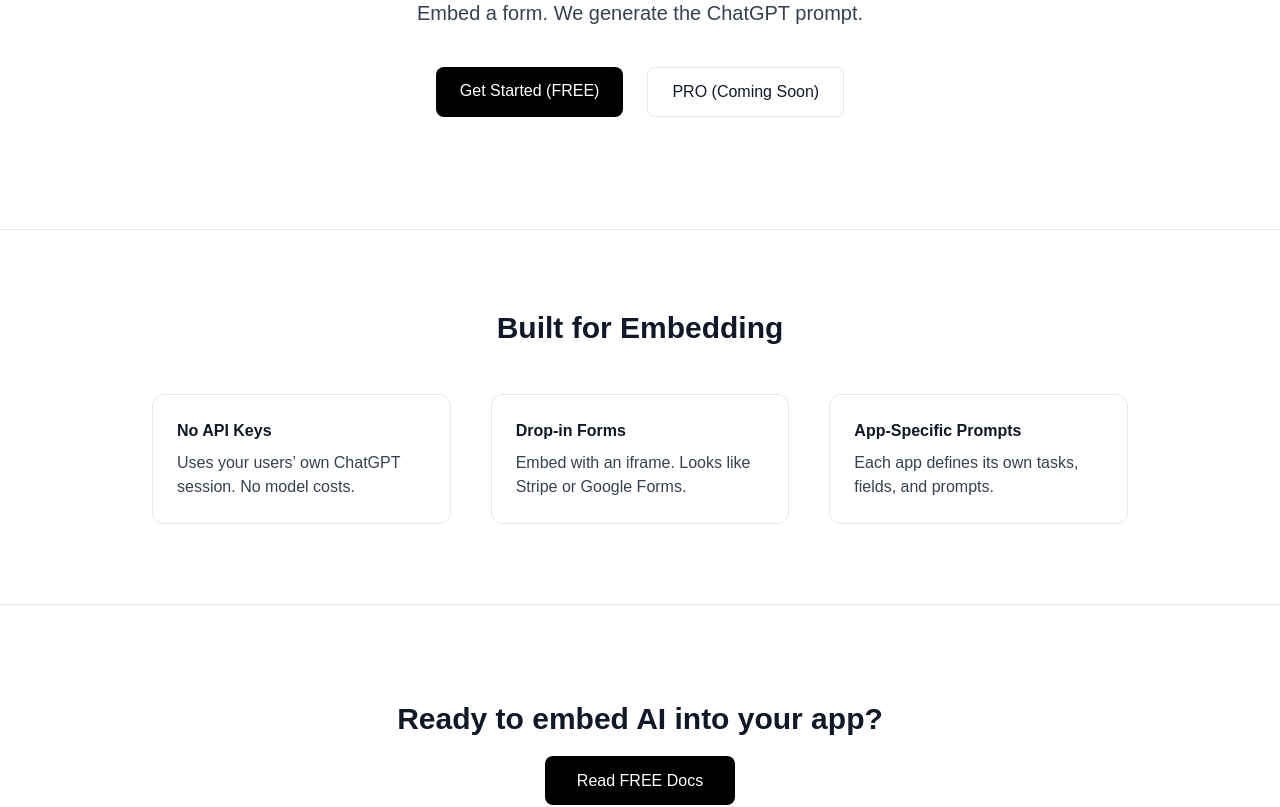
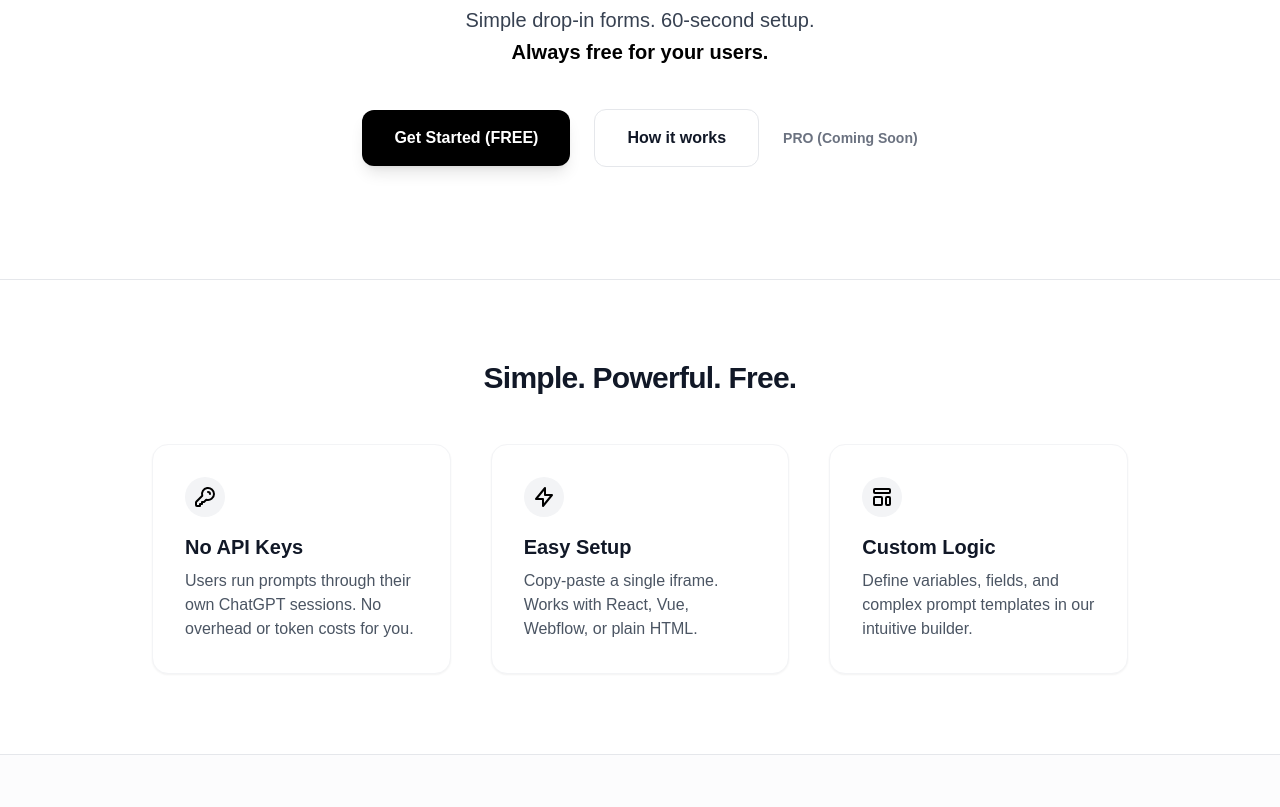
Before and after one commit to teddykr08/scaffold, a Next.js app: page / in a window 1280 px wide. Shown: the part 282-1089 px from the top of the page. Built offline with nearby package versions, Linux system fonts and the light colour scheme; no server answers.

Commit message:
Mk 3.1 has navbar and revisions

```diff
--- a/app/components/Navbar.tsx
+++ b/app/components/Navbar.tsx
@@ -65,7 +65,7 @@ export default function Navbar() {
         <div className="hidden md:flex items-center gap-8 text-sm font-medium text-gray-600">
           <Link href="/how-it-works" className="hover:text-black transition-colors">How It Works</Link>
           <Link href="/faq" className="hover:text-black transition-colors">FAQ</Link>
-          <Link href="/pricing" className="hover:text-black transition-colors">Pricing</Link>
+          <Link href="/pricing" className="hover:text-black transition-colors">Pricing(it&apos;s free)</Link>
           <Link href="/contact" className="hover:text-black transition-colors">Contact</Link>
         </div>
 
@@ -73,7 +73,7 @@ export default function Navbar() {
         <div className="flex items-center gap-4">
           {!user ? (
             <Link
-              href="/login"
+              href="/login?mode=signup"
               className="px-4 py-2 text-sm font-medium bg-black text-white rounded-lg hover:bg-gray-800 transition-colors"
             >
               Sign In
--- a/app/how-it-works/page.tsx
+++ b/app/how-it-works/page.tsx
@@ -7,6 +7,7 @@ export default function HowItWorks() {
         <div className="min-h-screen bg-white py-20 px-6">
             <div className="max-w-3xl mx-auto">
                 <h1 className="text-4xl font-bold mb-8 tracking-tight text-gray-900 text-center">How it Works</h1>
+                <h2 className="text-2xl font-bold text-gray-800 text-center mb-4 leading-tight">We give your app all the power and convenience of AI, but for FREE</h2>
 
                 <div className="prose prose-lg text-gray-700 mx-auto">
                     <p className="text-xl mb-12 text-center text-gray-600 leading-relaxed">
@@ -47,7 +48,7 @@ export default function HowItWorks() {
 
                     <div className="mt-20 text-center p-12 bg-gray-50 rounded-3xl border border-gray-100">
                         <h2 className="text-2xl font-bold mb-4">Ready to start?</h2>
-                        <Link href="/login" className="inline-block px-8 py-4 bg-black text-white rounded-xl font-bold hover:bg-gray-800 transition-all shadow-xl hover:shadow-2xl">
+                        <Link href="/login?mode=signup" className="inline-block px-8 py-4 bg-black text-white rounded-xl font-bold hover:bg-gray-800 transition-all shadow-xl hover:shadow-2xl">
                             Build your first app
                         </Link>
                     </div>
--- a/app/login/page.tsx
+++ b/app/login/page.tsx
@@ -1,11 +1,13 @@
 "use client";
 
-import { useState } from "react";
+import { useState, useEffect, Suspense } from "react";
 import { useAuth } from "../context/AuthContext";
-import { useRouter } from "next/navigation";
+import { useRouter, useSearchParams } from "next/navigation";
 
-export default function LoginPage() {
-    const [isSignUp, setIsSignUp] = useState(false);
+function LoginContent() {
+    const searchParams = useSearchParams();
+    const mode = searchParams.get("mode");
+    const [isSignUp, setIsSignUp] = useState(mode === "signup");
     const [email, setEmail] = useState("");
     const [password, setPassword] = useState("");
     const [error, setError] = useState("");
@@ -13,6 +15,12 @@ export default function LoginPage() {
 
     const { signIn, signUp, signInWithGoogle, signInWithGitHub } = useAuth();
     const router = useRouter();
+
+    useEffect(() => {
+        if (mode === "signup") {
+            setIsSignUp(true);
+        }
+    }, [mode]);
 
     async function handleEmailAuth(e: React.FormEvent) {
         e.preventDefault();
@@ -47,11 +55,18 @@ export default function LoginPage() {
     }
 
     return (
-        <main className="min-h-screen bg-white flex items-center justify-center p-6">
+        <main className="min-h-screen bg-white flex items-center justify-center p-6 text-gray-900">
             <div className="w-full max-w-md">
-                <h1 className="text-3xl font-bold text-center mb-8">
-                    {isSignUp ? "Create Account" : "Welcome Back"}
-                </h1>
+                <div className="text-center mb-8">
+                    <h1 className="text-3xl font-bold">
+                        {isSignUp ? "Create Account" : "Welcome Back"}
+                    </h1>
+                    {isSignUp && (
+                        <p className="text-sm text-gray-500 mt-1 font-normal opacity-70 scale-90">
+                            we&apos;re happy to have you
+                        </p>
+                    )}
+                </div>
 
                 {error && (
                     <div className="mb-4 p-3 bg-red-50 border border-red-200 rounded-lg text-red-800 text-sm">
@@ -63,7 +78,7 @@ export default function LoginPage() {
                     <button
                         onClick={() => handleSocialAuth("google")}
                         disabled={loading}
-                        className="w-full flex items-center justify-center gap-3 px-4 py-3 border border-gray-300 rounded-lg hover:bg-gray-50 disabled:opacity-50"
+                        className="w-full flex items-center justify-center gap-3 px-4 py-3 border border-gray-300 rounded-lg hover:bg-gray-50 disabled:opacity-50 transition-colors"
                     >
                         <svg width="20" height="20" viewBox="0 0 20 20">
                             <path fill="#4285F4" d="M19.6 10.23c0-.82-.1-1.42-.25-2.05H10v3.72h5.5c-.15.96-.74 2.31-2.04 3.22v2.45h3.16c1.89-1.73 2.98-4.3 2.98-7.34z" />
@@ -77,7 +92,7 @@ export default function LoginPage() {
                     <button
                         onClick={() => handleSocialAuth("github")}
                         disabled={loading}
-                        className="w-full flex items-center justify-center gap-3 px-4 py-3 border border-gray-300 rounded-lg hover:bg-gray-50 disabled:opacity-50"
+                        className="w-full flex items-center justify-center gap-3 px-4 py-3 border border-gray-300 rounded-lg hover:bg-gray-50 disabled:opacity-50 transition-colors"
                     >
                         <svg width="20" height="20" viewBox="0 0 20 20" fill="currentColor">
                             <path fillRule="evenodd" d="M10 0C4.477 0 0 4.484 0 10.017c0 4.425 2.865 8.18 6.839 9.504.5.092.682-.217.682-.483 0-.237-.008-.868-.013-1.703-2.782.605-3.369-1.343-3.369-1.343-.454-1.158-1.11-1.466-1.11-1.466-.908-.62.069-.608.069-.608 1.003.07 1.531 1.032 1.531 1.032.892 1.53 2.341 1.088 2.91.832.092-.647.35-1.088.636-1.338-2.22-.253-4.555-1.113-4.555-4.951 0-1.093.39-1.988 1.029-2.688-.103-.253-.446-1.272.098-2.65 0 0 .84-.27 2.75 1.026A9.564 9.564 0 0110 4.844c.85.004 1.705.115 2.504.337 1.909-1.296 2.747-1.027 2.747-1.027.546 1.379.203 2.398.1 2.651.64.7 1.028 1.595 1.028 2.688 0 3.848-2.339 4.695-4.566 4.942.359.31.678.921.678 1.856 0 1.338-.012 2.419-.012 2.747 0 .268.18.58.688.482A10.019 10.019 0 0020 10.017C20 4.484 15.522 0 10 0z" clipRule="evenodd" />
@@ -88,7 +103,7 @@ export default function LoginPage() {
 
                 <div className="relative mb-6">
                     <div className="absolute inset-0 flex items-center">
-                        <div className="w-full border-t border-gray-300"></div>
+                        <div className="w-full border-t border-gray-200"></div>
                     </div>
                     <div className="relative flex justify-center text-sm">
                         <span className="px-2 bg-white text-gray-500">Or continue with email</span>
@@ -105,7 +120,7 @@ export default function LoginPage() {
                             value={email}
                             onChange={(e) => setEmail(e.target.value)}
                             required
-                            className="w-full px-3 py-2 border border-gray-300 rounded-lg focus:outline-none focus:ring-2 focus:ring-black"
+                            className="w-full px-3 py-2 border border-gray-300 rounded-lg focus:outline-none focus:ring-2 focus:ring-black transition-all"
                         />
                     </div>
 
@@ -119,14 +134,14 @@ export default function LoginPage() {
                             onChange={(e) => setPassword(e.target.value)}
                             required
                             minLength={6}
-                            className="w-full px-3 py-2 border border-gray-300 rounded-lg focus:outline-none focus:ring-2 focus:ring-black"
+                            className="w-full px-3 py-2 border border-gray-300 rounded-lg focus:outline-none focus:ring-2 focus:ring-black transition-all"
                         />
                     </div>
 
                     <button
                         type="submit"
                         disabled={loading}
-                        className="w-full bg-black text-white py-3 rounded-lg hover:bg-gray-800 disabled:opacity-50"
+                        className="w-full bg-black text-white py-3 rounded-lg hover:bg-gray-800 disabled:opacity-50 font-bold transition-all shadow-md active:scale-95"
                     >
                         {loading ? "Loading..." : isSignUp ? "Sign Up" : "Sign In"}
                     </button>
@@ -136,7 +151,7 @@ export default function LoginPage() {
                     {isSignUp ? "Already have an account?" : "Don't have an account?"}{" "}
                     <button
                         onClick={() => setIsSignUp(!isSignUp)}
-                        className="text-black font-medium hover:underline"
+                        className="text-black font-bold hover:underline"
                     >
                         {isSignUp ? "Sign In" : "Sign Up"}
                     </button>
@@ -145,3 +160,11 @@ export default function LoginPage() {
         </main>
     );
 }
+
+export default function LoginPage() {
+    return (
+        <Suspense fallback={<div>Loading...</div>}>
+            <LoginContent />
+        </Suspense>
+    );
+}
--- a/app/page.tsx
+++ b/app/page.tsx
@@ -7,23 +7,32 @@ export default function Page() {
       <section className="text-center py-28 px-6 border-b">
         <h1 className="text-5xl font-bold mb-6">Scaffold</h1>
 
-        <p className="text-xl max-w-2xl mx-auto mb-10 text-gray-700">
+        <p className="text-xl max-w-2xl mx-auto mb-10 text-gray-700 leading-relaxed">
           Add AI features to your app with zero OpenAI API keys.
           <br />
-          Embed a form. We generate the ChatGPT prompt.
+          Simple drop-in forms. 60-second setup.
+          <br />
+          <span className="font-semibold text-black">Always free for your users.</span>
         </p>
 
-        <div className="flex justify-center gap-6">
+        <div className="flex flex-col sm:flex-row justify-center items-center gap-4 sm:gap-6">
           <Link
-            href="/login"
-            className="px-6 py-3 bg-black text-white rounded-lg hover:bg-gray-800"
+            href="/login?mode=signup"
+            className="w-full sm:w-auto px-8 py-4 bg-black text-white rounded-xl font-bold hover:bg-gray-800 transition-all shadow-lg hover:shadow-xl text-center"
           >
             Get Started (FREE)
           </Link>
 
           <Link
-            href="/docs/pro"
-            className="px-6 py-3 border rounded-lg hover:bg-gray-100"
+            href="/how-it-works"
+            className="w-full sm:w-auto px-8 py-4 border border-gray-200 rounded-xl font-bold hover:bg-gray-50 transition-all text-center"
+          >
+            How it works
+          </Link>
+
+          <Link
+            href="/pricing"
+            className="text-sm font-semibold text-gray-500 hover:text-black transition-colors"
           >
             PRO (Coming Soon)
           </Link>
@@ -32,46 +41,56 @@ export default function Page() {
 
       {/* Features */}
       <section className="py-20 px-6 max-w-5xl mx-auto">
-        <h2 className="text-3xl font-semibold text-center mb-12">
-          Built for Embedding
+        <h2 className="text-3xl font-bold text-center mb-12 tracking-tight">
+          Simple. Powerful. Free.
         </h2>
 
         <div className="grid md:grid-cols-3 gap-10">
-          <div className="p-6 border rounded-xl">
-            <h3 className="font-semibold mb-2">No API Keys</h3>
-            <p className="text-gray-700">
-              Uses your users’ own ChatGPT session. No model costs.
+          <div className="p-8 border border-gray-100 rounded-2xl shadow-sm bg-white hover:border-gray-200 transition-colors">
+            <div className="w-10 h-10 bg-gray-100 rounded-full flex items-center justify-center mb-4 text-black">
+              <svg className="w-6 h-6" fill="none" stroke="currentColor" viewBox="0 0 24 24"><path strokeLinecap="round" strokeLinejoin="round" strokeWidth="2" d="M15 7a2 2 0 012 2m4 0a6 6 0 01-7.743 5.743L11 17H9v2H7v2H4a1 1 0 01-1-1v-2.586a1 1 0 01.293-.707l5.964-5.964A6 6 0 1121 9z"></path></svg>
+            </div>
+            <h3 className="font-bold text-xl mb-2">No API Keys</h3>
+            <p className="text-gray-600">
+              Users run prompts through their own ChatGPT sessions. No overhead or token costs for you.
             </p>
           </div>
 
-          <div className="p-6 border rounded-xl">
-            <h3 className="font-semibold mb-2">Drop-in Forms</h3>
-            <p className="text-gray-700">
-              Embed with an iframe. Looks like Stripe or Google Forms.
+          <div className="p-8 border border-gray-100 rounded-2xl shadow-sm bg-white hover:border-gray-200 transition-colors">
+            <div className="w-10 h-10 bg-gray-100 rounded-full flex items-center justify-center mb-4 text-black">
+              <svg className="w-6 h-6" fill="none" stroke="currentColor" viewBox="0 0 24 24"><path strokeLinecap="round" strokeLinejoin="round" strokeWidth="2" d="M13 10V3L4 14h7v7l9-11h-7z"></path></svg>
+            </div>
+            <h3 className="font-bold text-xl mb-2">Easy Setup</h3>
+            <p className="text-gray-600">
+              Copy-paste a single iframe. Works with React, Vue, Webflow, or plain HTML.
             </p>
           </div>
 
-          <div className="p-6 border rounded-xl">
-            <h3 className="font-semibold mb-2">App-Specific Prompts</h3>
-            <p className="text-gray-700">
-              Each app defines its own tasks, fields, and prompts.
+          <div className="p-8 border border-gray-100 rounded-2xl shadow-sm bg-white hover:border-gray-200 transition-colors">
+            <div className="w-10 h-10 bg-gray-100 rounded-full flex items-center justify-center mb-4 text-black">
+              <svg className="w-6 h-6" fill="none" stroke="currentColor" viewBox="0 0 24 24"><path strokeLinecap="round" strokeLinejoin="round" strokeWidth="2" d="M4 5a1 1 0 011-1h14a1 1 0 011 1v2a1 1 0 01-1 1H5a1 1 0 01-1-1V5zM4 13a1 1 0 011-1h6a1 1 0 011 1v6a1 1 0 01-1 1H5a1 1 0 01-1-1v-6zM16 13a1 1 0 011-1h2a1 1 0 011 1v6a1 1 0 01-1 1h-2a1 1 0 01-1-1v-6z"></path></svg>
+            </div>
+            <h3 className="font-bold text-xl mb-2">Custom Logic</h3>
+            <p className="text-gray-600">
+              Define variables, fields, and complex prompt templates in our intuitive builder.
             </p>
           </div>
         </div>
       </section>
 
       {/* CTA */}
-      <section className="text-center py-24 border-t">
-        <h2 className="text-3xl font-semibold mb-8">
-          Ready to embed AI into your app?
+      <section className="text-center py-32 border-t bg-gray-50/50">
+        <h2 className="text-4xl font-bold mb-8 tracking-tight">
+          Ready to supercharge your app?
         </h2>
 
         <Link
-          href="/docs/free"
-          className="px-8 py-4 bg-black text-white rounded-lg hover:bg-gray-800"
+          href="/login?mode=signup"
+          className="px-10 py-5 bg-black text-white rounded-2xl font-extrabold text-lg hover:bg-gray-800 transition-all shadow-2xl hover:shadow-black/20"
         >
-          Read FREE Docs
+          Start Building
         </Link>
+        <p className="mt-6 text-gray-500 font-medium italic">Setup takes less than 2 minutes.</p>
       </section>
     </main>
   );
```
Also changed, not shown: app/contact/page.tsx (+12 -5 lines), app/pricing/page.tsx (+11 -10 lines).
